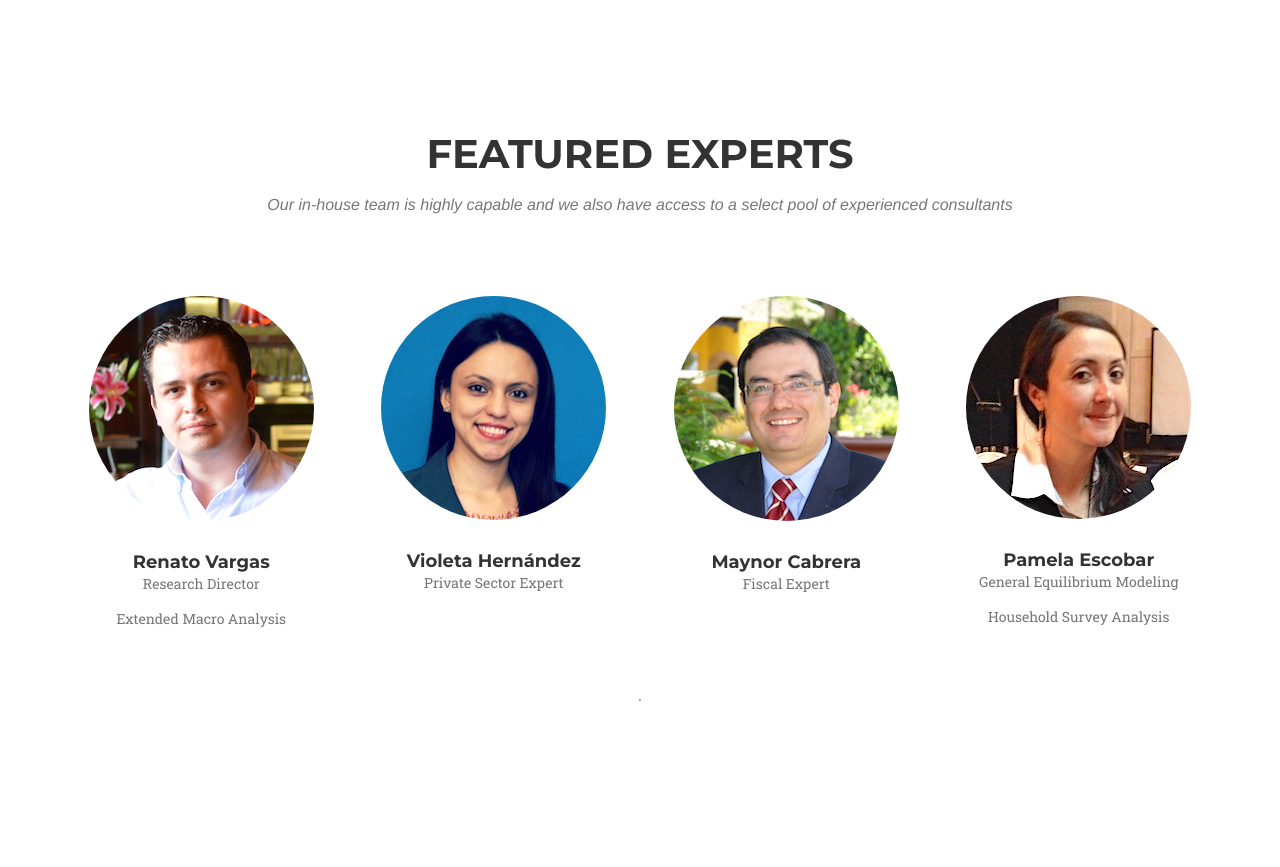
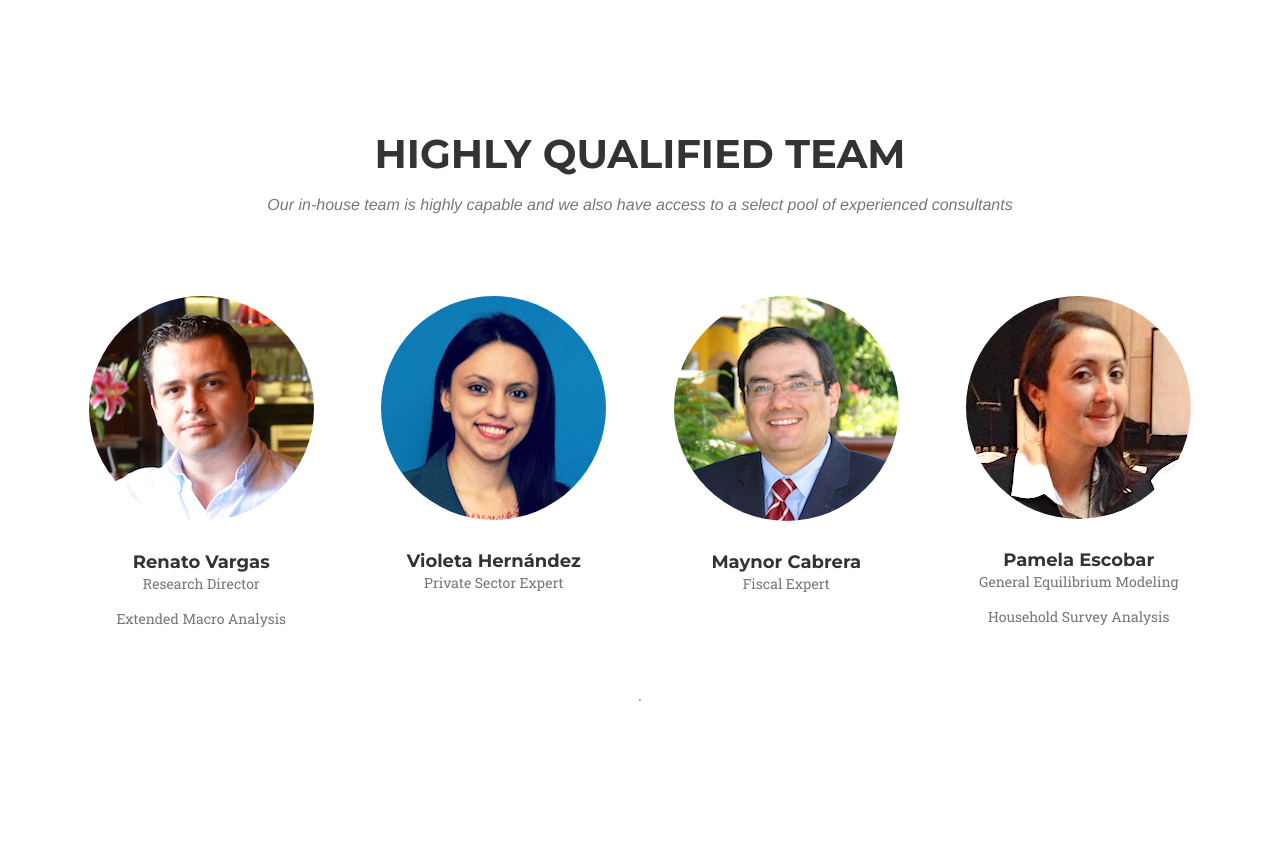
Before and after one commit to chwgt/chwgt.github.io, a website: page index.html in a window 1280 px wide. Shown: the part 3240-4107 px from the top of the page. Drawn offline with nearby package versions, Linux system fonts and the light colour scheme; a web font is replaced by a local one.

```diff
--- a/index.html
+++ b/index.html
@@ -287,7 +287,7 @@
         <div class="container">
             <div class="row">
                 <div class="col-lg-12 text-center">
-                    <h2 class="section-heading">Featured Experts</h2>
+                    <h2 class="section-heading">Highly Qualified Team</h2>
                     <h3 class="section-subheading text-muted">Our in-house team is highly capable and we also have access to a select pool of experienced consultants</h3>
                 </div>
             </div>
```
